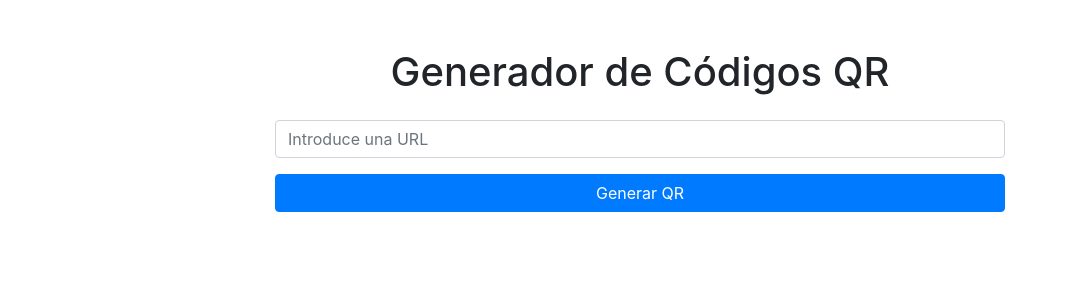
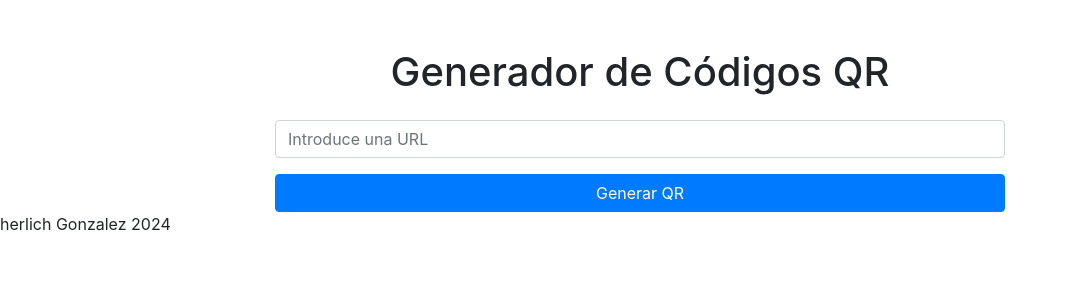
Before and after one commit to Locottus/QRGenerator, a Flask app: page / in a window 1280 px wide. Shown: the top 300 px of the page, without its empty margins (0-1067 px from the left). Run offline with Flask 3, Linux system fonts and the light colour scheme; some libraries are stand-ins or nearby versions.

Commit message:
signature

```diff
--- a/templates/index.html
+++ b/templates/index.html
@@ -34,6 +34,6 @@
 <!-- Opcional: Incluir jQuery y Bootstrap JS -->
 <script src="https://code.jquery.com/jquery-3.5.1.slim.min.js"></script>
 <script src="https://cdn.jsdelivr.net/npm/bootstrap@4.5.2/dist/js/bootstrap.bundle.min.js"></script>
-
+<p>herlich Gonzalez 2024</p>
 </body>
 </html>
```
